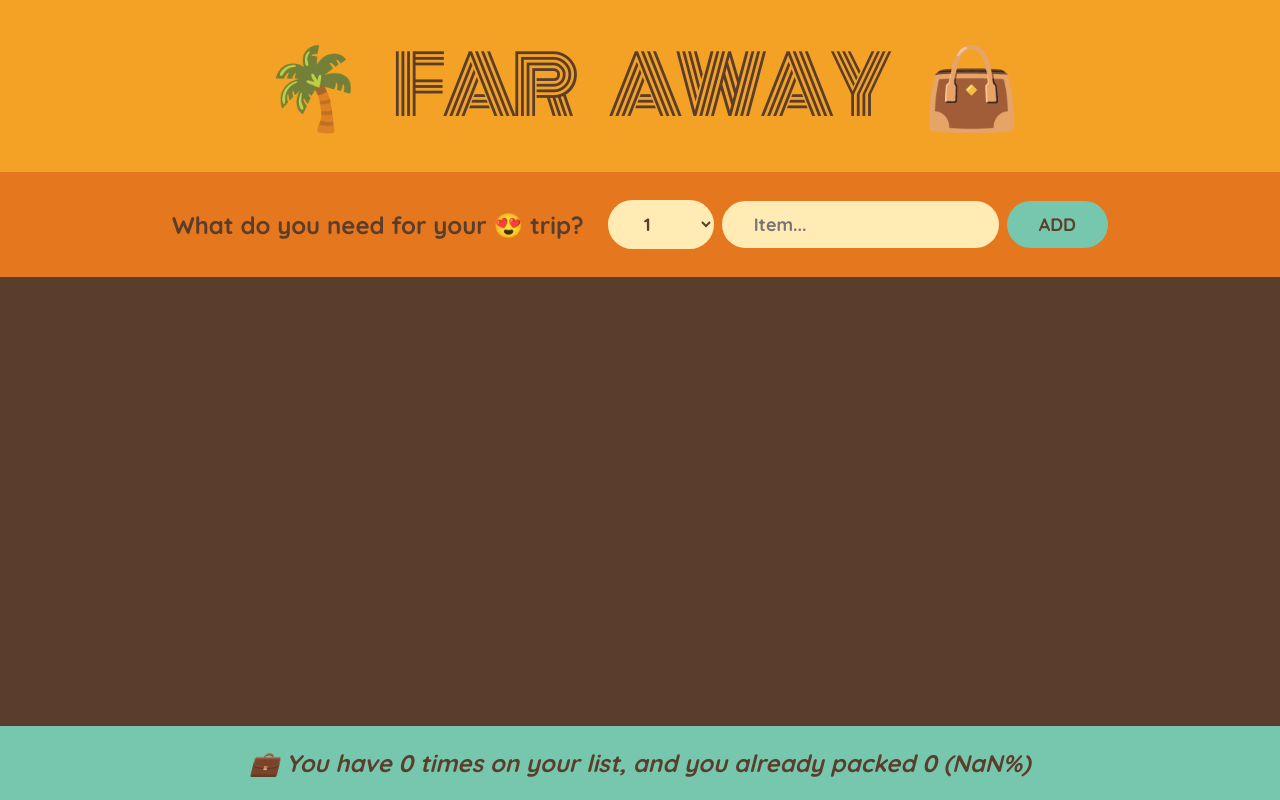
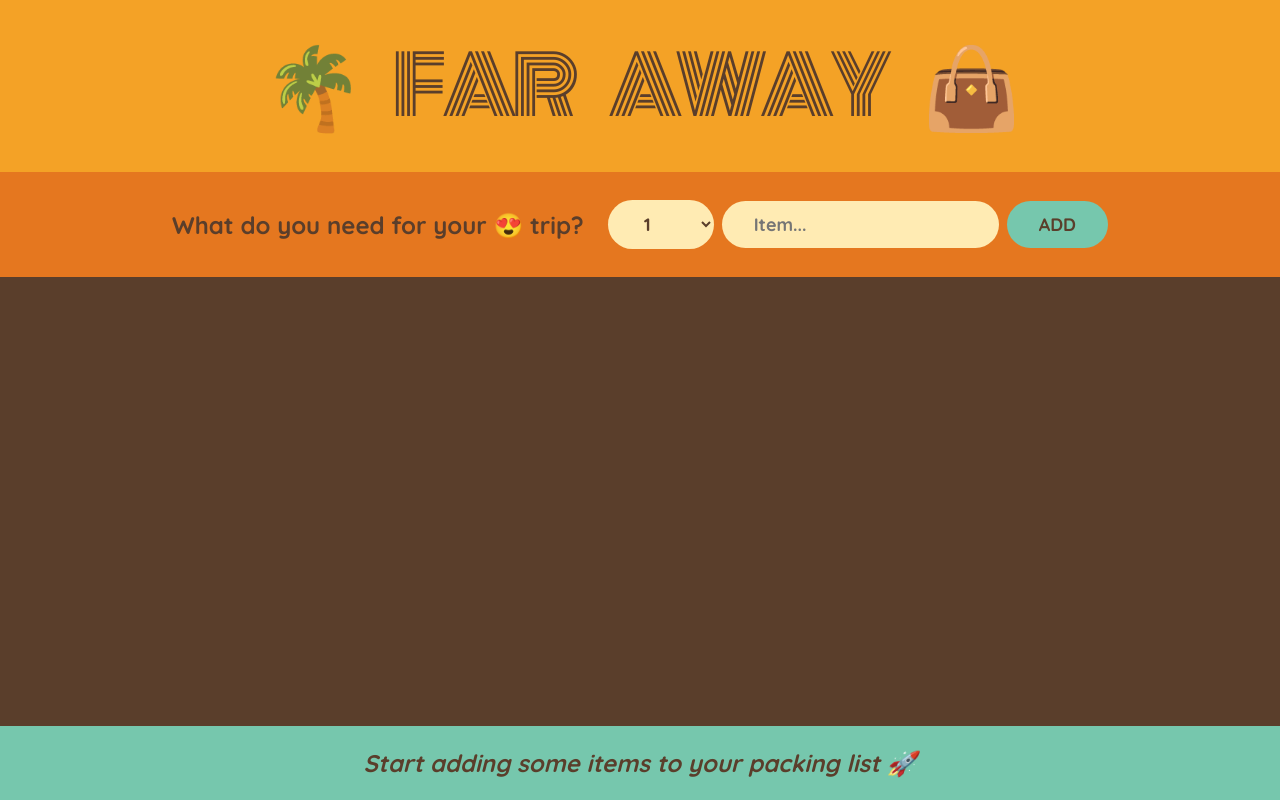
Before and after one commit to faima-ahmed/travel-list, a React (Create React App) app: page / in a window 1280 px wide. Built offline with nearby package versions, Linux system fonts and the light colour scheme.

Commit message:
Commit 1

```diff
--- a/src/App.js
+++ b/src/App.js
@@ -112,6 +112,16 @@
 }
 
 function Stats({items}) {
+  if(!items.length)
+    return(
+  <p className="stats">
+    <em>
+      Start adding some items to your packing list 🚀
+    </em>
+  </p>
+  )
+
+
   const numItems= items.length;
   const numPacked= items.filter((item)=> item.packed).length;
   const percentage= Math.round((numPacked/ numItems)*100);
```
